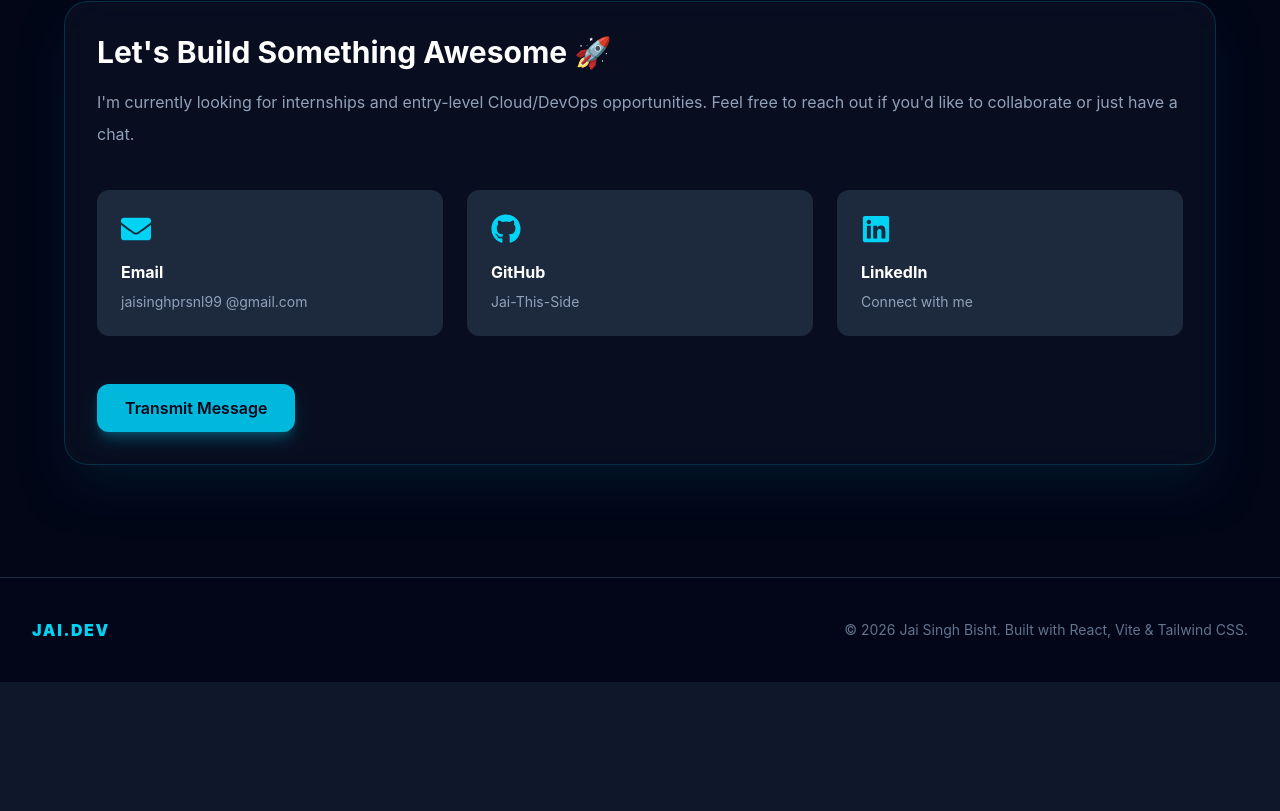
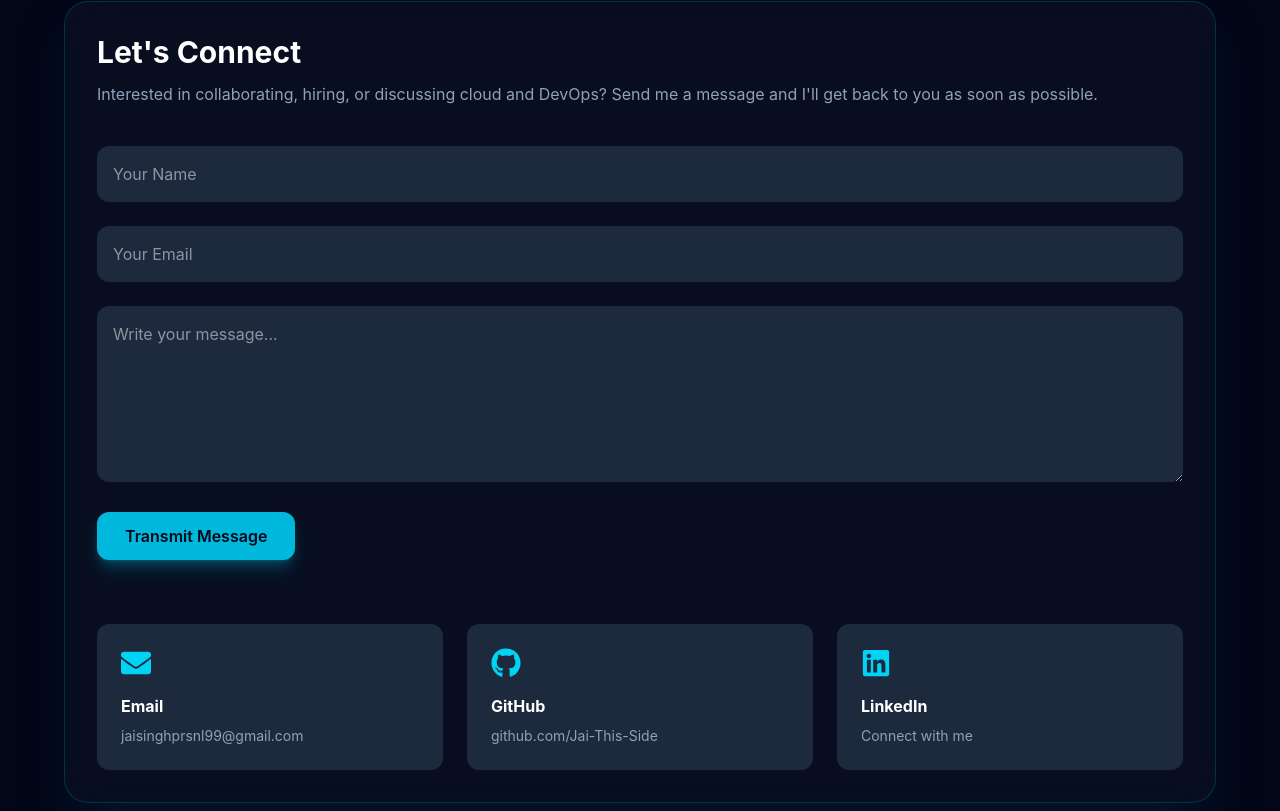
Before and after one commit to Jai-This-Side/My-Portfolio-website, a React (Vite) app: page / in a window 1280 px wide. Shown: the part 5129-5940 px from the top of the page. Before the commit the page ends 5811 px from the top, so only its background shows below. Built offline with nearby package versions, Linux system fonts and the light colour scheme.

Commit message:
Add EmailJS contact form

```diff
--- a/package.json
+++ b/package.json
@@ -10,6 +10,7 @@
     "preview": "vite preview"
   },
   "dependencies": {
+    "@emailjs/browser": "^4.4.1",
     "@fontsource/inter": "^5.2.8",
     "@fontsource/orbitron": "^5.2.8",
     "@tailwindcss/vite": "^4.3.2",
--- a/src/components/Contact.jsx
+++ b/src/components/Contact.jsx
@@ -1,9 +1,42 @@
+import { useRef, useState } from "react";
+import emailjs from "@emailjs/browser";
 import { FaEnvelope, FaGithub, FaLinkedin } from "react-icons/fa";
+
 import GlassCard from "./ui/GlassCard";
 import SectionHeading from "./ui/SectionHeading";
 import Button from "./ui/Button";
 
 export default function Contact() {
+  const form = useRef();
+
+  const [loading, setLoading] = useState(false);
+  const [status, setStatus] = useState("");
+
+  const sendEmail = (e) => {
+    e.preventDefault();
+
+    setLoading(true);
+    setStatus("");
+
+    emailjs
+      .sendForm(
+        "service_rvv0tpr",
+        "template_54mdv6f",
+        form.current,
+        "Ponyl1vgukM9kTrj7"
+      )
+      .then(() => {
+        setLoading(false);
+        setStatus(" Message transmitted successfully!");
+        form.current.reset();
+      })
+      .catch((error) => {
+        console.error(error);
+        setLoading(false);
+        setStatus(" Failed to send message. Please try again.");
+      });
+  };
+
   return (
     <section
       id="contact"
@@ -18,77 +51,111 @@ export default function Contact() {
 
         <GlassCard>
 
-          <h3 className="text-3xl font-bold mb-4">
-            Let's Build Something Awesome 🚀
+          <h3 className="mb-3 text-3xl font-bold">
+            Let's Connect
           </h3>
 
-          <p className="text-slate-400 leading-8 mb-10">
-            I'm currently looking for internships and entry-level
-            Cloud/DevOps opportunities. Feel free to reach out if you'd
-            like to collaborate or just have a chat.
+          <p className="mb-10 text-slate-400">
+            Interested in collaborating, hiring, or discussing cloud and
+            DevOps? Send me a message and I'll get back to you as soon as
+            possible.
           </p>
 
-          <div className="grid gap-6 md:grid-cols-3">
+          <form
+            ref={form}
+            onSubmit={sendEmail}
+            className="space-y-6"
+          >
+
+            <input
+              type="text"
+              name="from_name"
+              placeholder="Your Name"
+              required
+              className="w-full rounded-xl bg-slate-800 p-4 outline-none transition focus:ring-2 focus:ring-cyan-500"
+            />
+
+            <input
+              type="email"
+              name="from_email"
+              placeholder="Your Email"
+              required
+              className="w-full rounded-xl bg-slate-800 p-4 outline-none transition focus:ring-2 focus:ring-cyan-500"
+            />
+
+            <textarea
+              name="message"
+              rows="6"
+              placeholder="Write your message..."
+              required
+              className="w-full rounded-xl bg-slate-800 p-4 outline-none transition focus:ring-2 focus:ring-cyan-500"
+            />
+
+            <Button type="submit">
+              {loading ? "Transmitting..." : "Transmit Message"}
+            </Button>
+
+          </form>
+
+          {status && (
+            <p className="mt-6 text-cyan-400">
+              {status}
+            </p>
+          )}
+
+          <div className="mt-16 grid gap-6 md:grid-cols-3">
 
             <a
               href="mailto:jaisinghprsnl99@gmail.com"
-              className="rounded-xl bg-slate-800 p-6 hover:bg-slate-700 transition"
+              className="rounded-xl bg-slate-800 p-6 transition hover:bg-slate-700"
             >
-              <FaEnvelope className="text-3xl text-cyan-400 mb-4" />
+              <FaEnvelope className="mb-4 text-3xl text-cyan-400" />
 
               <h4 className="font-bold">
                 Email
               </h4>
 
-              <p className="text-slate-400 text-sm mt-2 break-all">
-                jaisinghprsnl99
-                @gmail.com
+              <p className="mt-2 text-sm text-slate-400">
+                jaisinghprsnl99@gmail.com
               </p>
+
             </a>
 
             <a
               href="https://github.com/Jai-This-Side"
               target="_blank"
-              rel="noreferrer"
-              className="rounded-xl bg-slate-800 p-6 hover:bg-slate-700 transition"
+              rel="noopener noreferrer"
+              className="rounded-xl bg-slate-800 p-6 transition hover:bg-slate-700"
             >
-              <FaGithub className="text-3xl text-cyan-400 mb-4" />
+              <FaGithub className="mb-4 text-3xl text-cyan-400" />
 
               <h4 className="font-bold">
                 GitHub
               </h4>
 
-              <p className="text-slate-400 text-sm mt-2">
-                Jai-This-Side
+              <p className="mt-2 text-sm text-slate-400">
+                github.com/Jai-This-Side
               </p>
+
             </a>
 
             <a
               href="https://www.linkedin.com/in/jai-singh-bisht-b28b29289/"
               target="_blank"
-              rel="noreferrer"
-              className="rounded-xl bg-slate-800 p-6 hover:bg-slate-700 transition"
+              rel="noopener noreferrer"
+              className="rounded-xl bg-slate-800 p-6 transition hover:bg-slate-700"
             >
-              <FaLinkedin className="text-3xl text-cyan-400 mb-4" />
+              <FaLinkedin className="mb-4 text-3xl text-cyan-400" />
 
               <h4 className="font-bold">
                 LinkedIn
               </h4>
 
-              <p className="text-slate-400 text-sm mt-2">
+              <p className="mt-2 text-sm text-slate-400">
                 Connect with me
               </p>
+
             </a>
-
-          </div>
-
-          <div className="mt-12">
-
-            <Button
-              href="mailto:jaisinghprsnl99@gmail.com"
-            >
-              Transmit Message
-            </Button>
 
           </div>
 
--- a/src/components/ui/Button.jsx
+++ b/src/components/ui/Button.jsx
@@ -46,6 +46,7 @@ export default function Button({
 
   return (
     <motion.button
+  type={onClick ? "button" : "submit"}
       whileHover={{ scale: 1.05 }}
       whileTap={{ scale: 0.95 }}
       onClick={onClick}
```
Also changed, not shown: 1 other file (tests, documents, lock files or other folders).
